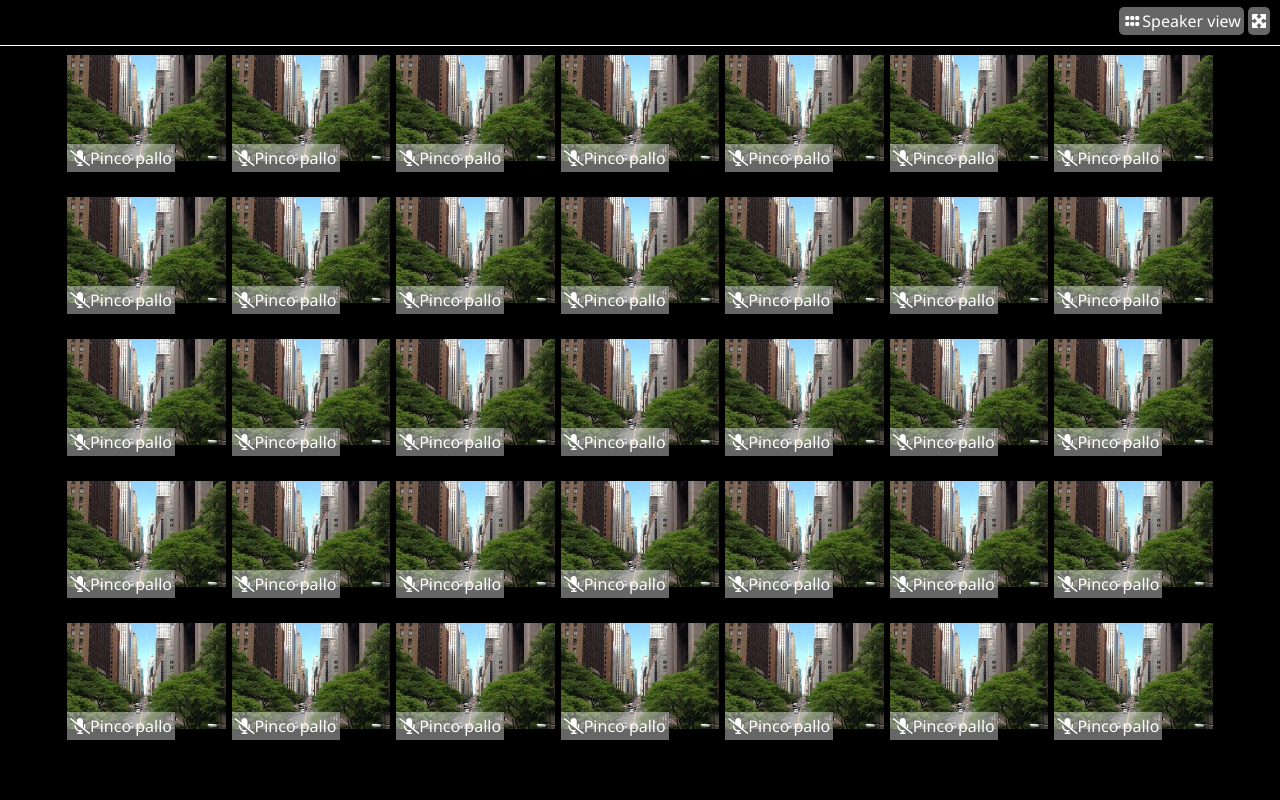
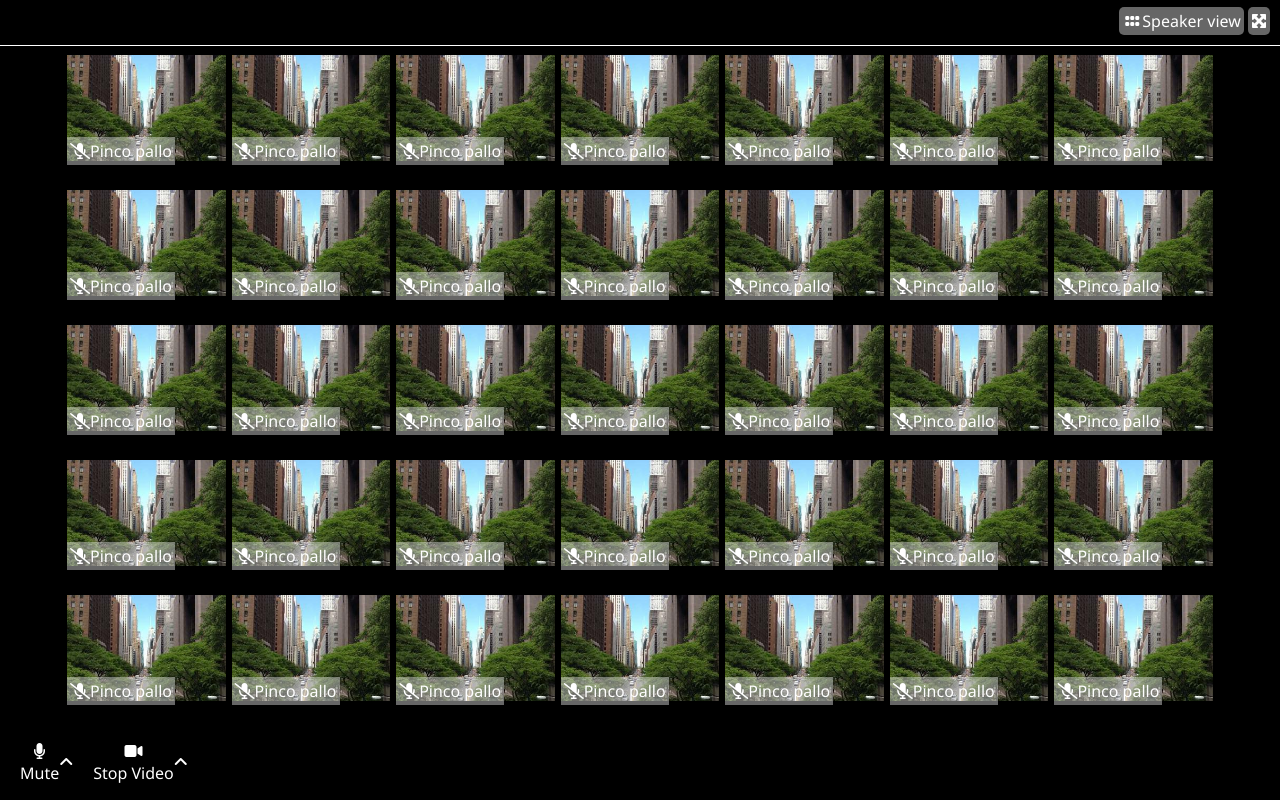
Before and after one commit to MarcoBione/html-css-zoom, a plain HTML site: page index.html in a window 1280 px wide. Drawn offline with Linux system fonts and the light colour scheme.

Commit message:
add footer + 2 first icons

```diff
--- a/CSS/style.css
+++ b/CSS/style.css
@@ -26,8 +26,12 @@
     flex-flow: row wrap;
 }
 
-.a-center{
-    align-items: center;
+.t-center{
+    text-align: center;
+}
+
+.a-content{
+    align-content: center;
 }
 
 .j-left{
@@ -61,6 +65,9 @@ body{
     border-radius: 5px;
 }
 
+ul {
+    list-style: none;
+}
 
 /* =====END GENERAL===== */
 
@@ -74,7 +81,7 @@ body{
     height: 45px;
 }
 
-div span{
+header div span{
     background-color: var(--background-icons);
 }
 
@@ -86,7 +93,7 @@ div span{
 
 .speakers-container{
     width: 90%;
-    height: calc(100vh - 90px);
+    height: calc(100vh - 125px);
     margin: 0 auto;
 }
 
@@ -123,13 +130,14 @@ main img{
 /* =====FOOTER===== */
 
 .command{
-
     color: var(--back-g-icons);
     width: 100%;
-    height: 45px;
+    height: 80px;
+}
 
+footer ul li{
+    background-color: var(--background-icons);
 }
 
 
-
 /* =====END FOOTER===== */
--- a/index.html
+++ b/index.html
@@ -657,11 +657,49 @@
 
         <footer>
 
-            <div class="command padding-10">
+            <div class="command d-flex padding-10 a-center">
 
-                <span class="user-commands"></span>
+                <div class="user-commands d-flex a-content">
 
-                <span class="commands"></span>
+                    <div class="box padding-10 d-flex a-content">
+
+                        <div class="t-center">
+
+                            <p><i class="fa-solid fa-microphone"></i></p>
+                            <p>Mute</p>
+
+                        </div>
+
+                        <div class="t-center d-flex a-content">
+
+                            <i class="fa-solid fa-angle-up"></i>
+
+                        </div>
+
+                    </div>
+
+                    <div class="box padding-10 d-flex a-content">
+
+                        <div class="t-center">
+
+                            <p><i class="fa-solid fa-video"></i></p>
+                            <p>Stop Video</p>
+
+                        </div>
+
+                        <div class="t-center d-flex a-content">
+
+                            <i class="fa-solid fa-angle-up"></i>
+
+                        </div>
+
+                    </div>
+
+
+
+                </div>
+
+                <span class="center-commands"></span>
 
                 <span class="end-call"></span>
             </div>
```
